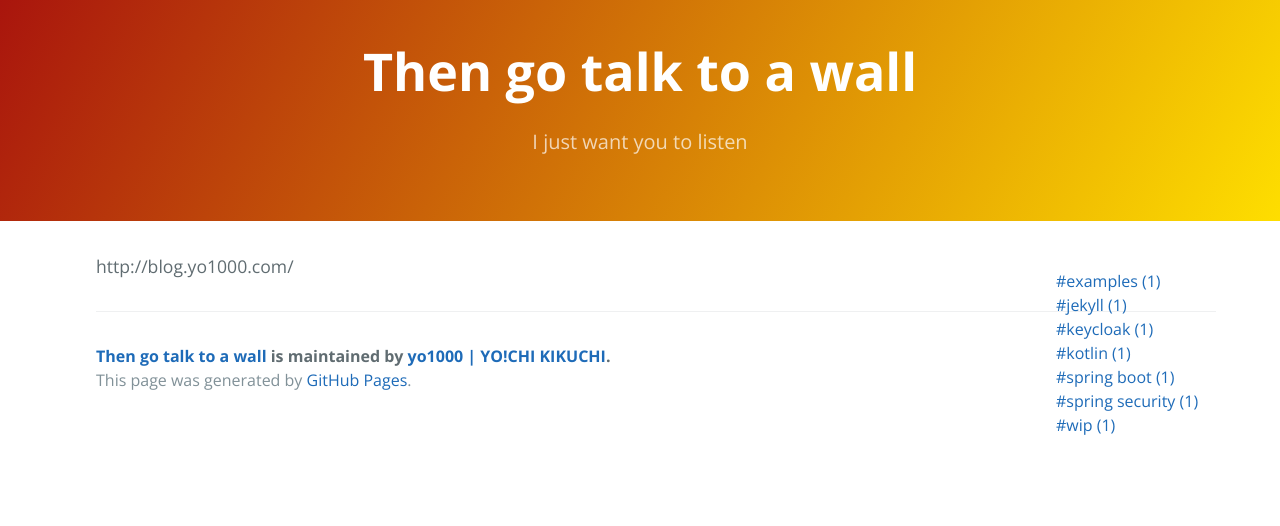
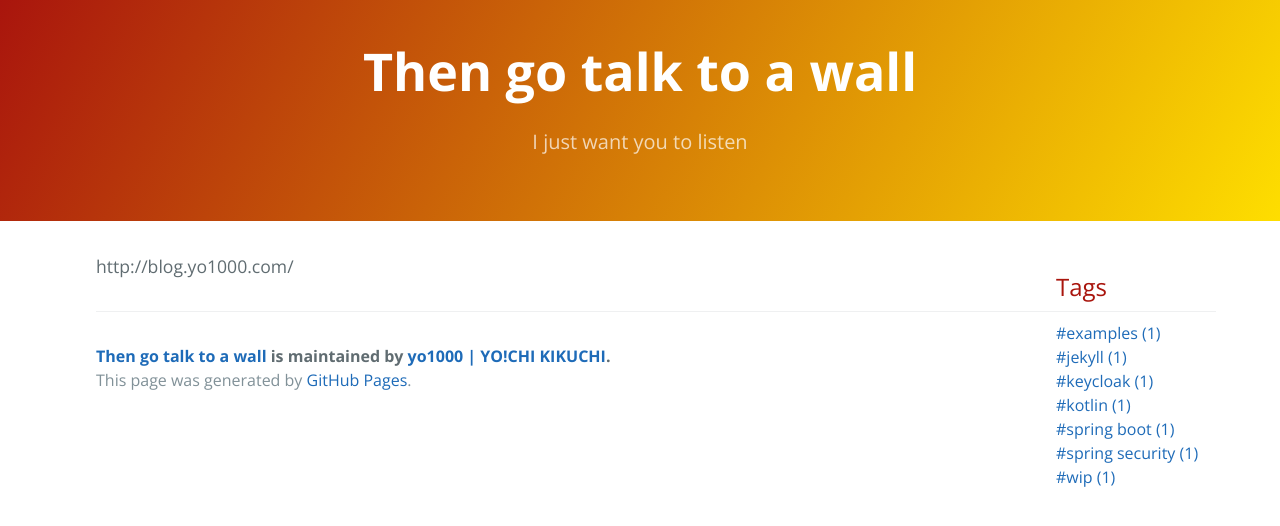
Before and after one commit to yo1000/blog.yo1000.com, a Jekyll site: the page built from README.md, in a window 1280 px wide. Shown: the top 526 px of the page. Built offline with Jekyll 4.4.1, drawn with Linux system fonts in a browser that asks for light colours; our own code applies the rules of GitHub Pages for plain Markdown files.

Commit message:
Update tags.html

```diff
--- a/_includes/tags.html
+++ b/_includes/tags.html
@@ -1,4 +1,5 @@
 <section class="tag-content">
+  <h1>Tags</h1>
   <ul>
     {% assign sorted_tags = site.tags | sort %}
     {% for tag in sorted_tags %}
```
